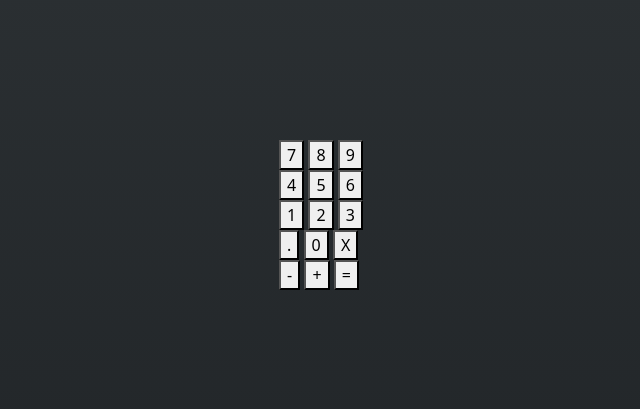
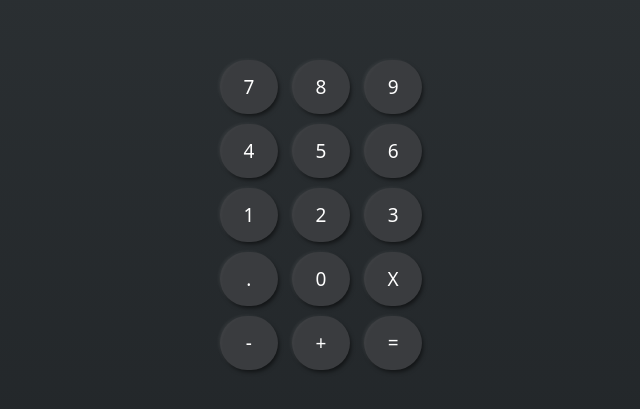
Before and after one commit to priyan1995/calculator, a plain HTML site: page index.html in a window 1280 px wide. Shown: the part 185-594 px from the top of the page, without its empty margins (319-959 px from the left). Drawn offline with nearby package versions, Linux system fonts and the light colour scheme.

Commit message:
button sytylling done

```diff
--- a/index.html
+++ b/index.html
@@ -56,7 +56,7 @@
                     <div class="right-side-operation-bar">
                         <button class="round" >-</button>
                         <button class="round" >+</button>
-                        <button class="long-round" >=</button>
+                        <button class="round" >=</button>
                     </div>
 
                 </div>
--- a/style.css
+++ b/style.css
@@ -6,3 +6,15 @@
     align-items: center;
     align-content: flex-end;
 }
+
+.round{
+    border: none;
+    border-radius: 93px;
+    margin: 5px;
+    width: 58px;
+    height: 54px;
+    background: #3a3c3f;
+    color: white;
+    box-shadow: 2px 3px 4px -1px #0000008a, -2px -1px 4px -2px #ffffff21, inset 6px 3px 3px -4px #ffffff05;
+    font-size: 19px;
+}
```
